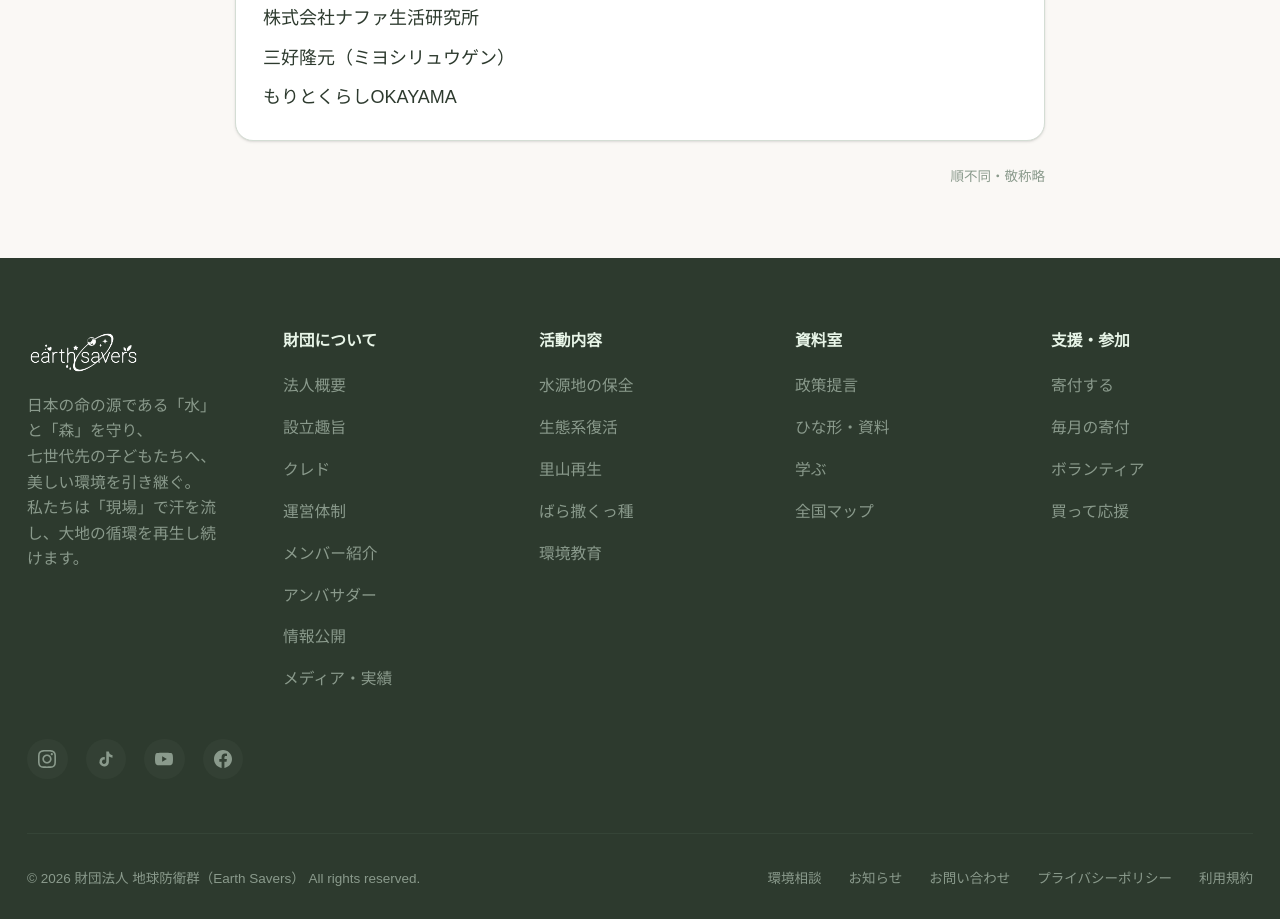
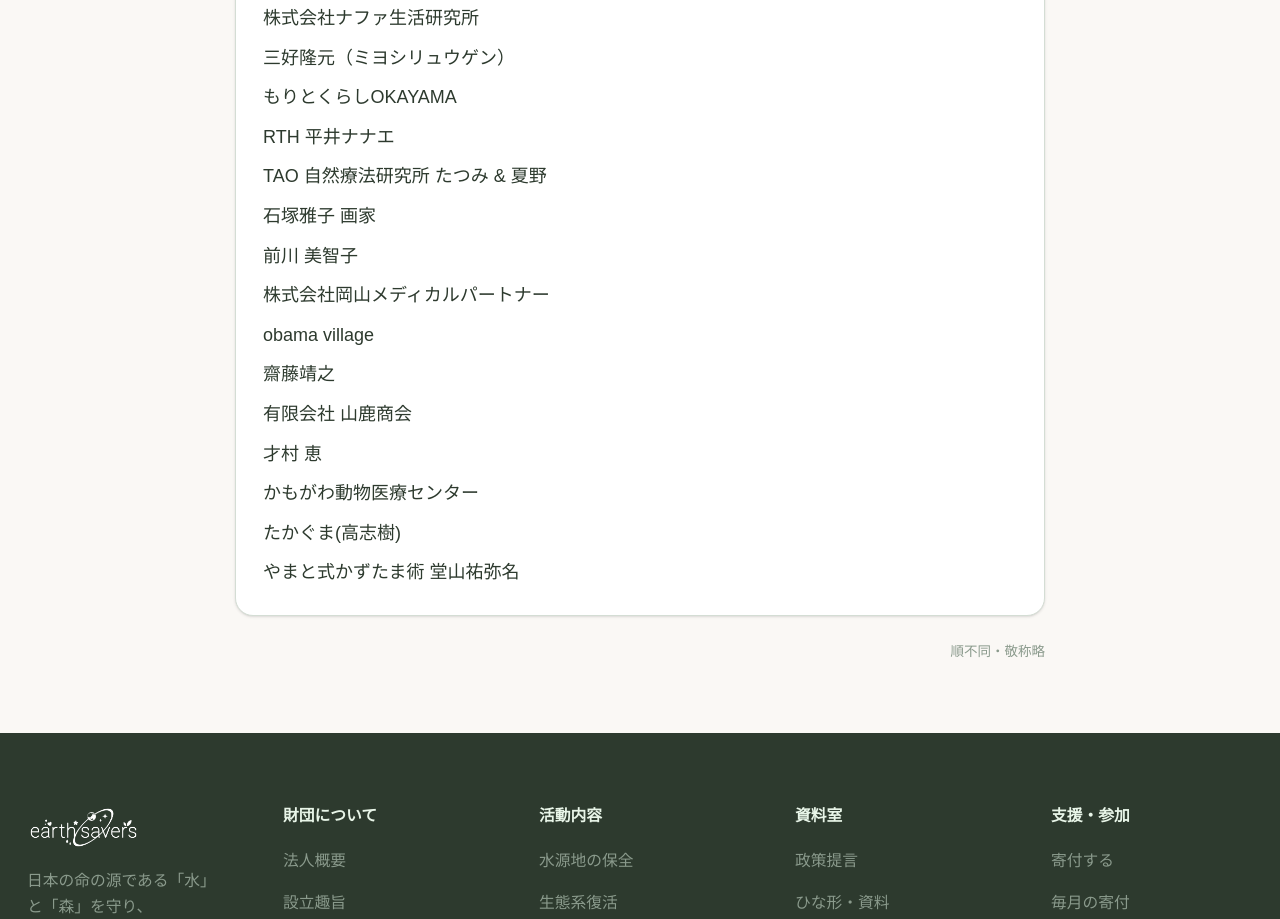
Before and after one commit to haitakamak-cmyk/earth-savers-web, a Next.js app: page /members in a window 1280 px wide. Shown: the part 1940-2859 px from the top of the page. Built offline with nearby package versions, Linux system fonts and the light colour scheme; a web font is replaced by a local one.

Commit message:
feat(members): クラファンアンバサダー12名を水の守人に追加
支援一覧の掲載名に基づき未掲載分を反映。非掲載希望（306757）は除外。

Co-authored-by: Cursor <cursoragent@cursor.com>

```diff
--- a/src/app/members/page.tsx
+++ b/src/app/members/page.tsx
@@ -43,6 +43,18 @@ const ambassadorRanks: { rank: string; reading: string; names: string[] }[] = [
       "株式会社ナファ生活研究所",
       "三好隆元（ミヨシリュウゲン）",
       "もりとくらしOKAYAMA",
+      "RTH 平井ナナエ",
+      "TAO 自然療法研究所 たつみ & 夏野",
+      "石塚雅子 画家",
+      "前川 美智子",
+      "株式会社岡山メディカルパートナー",
+      "obama village",
+      "齋藤靖之",
+      "有限会社 山鹿商会",
+      "才村 恵",
+      "かもがわ動物医療センター",
+      "たかぐま(高志樹)",
+      "やまと式かずたま術 堂山祐弥名",
     ],
   },
 ];
```
